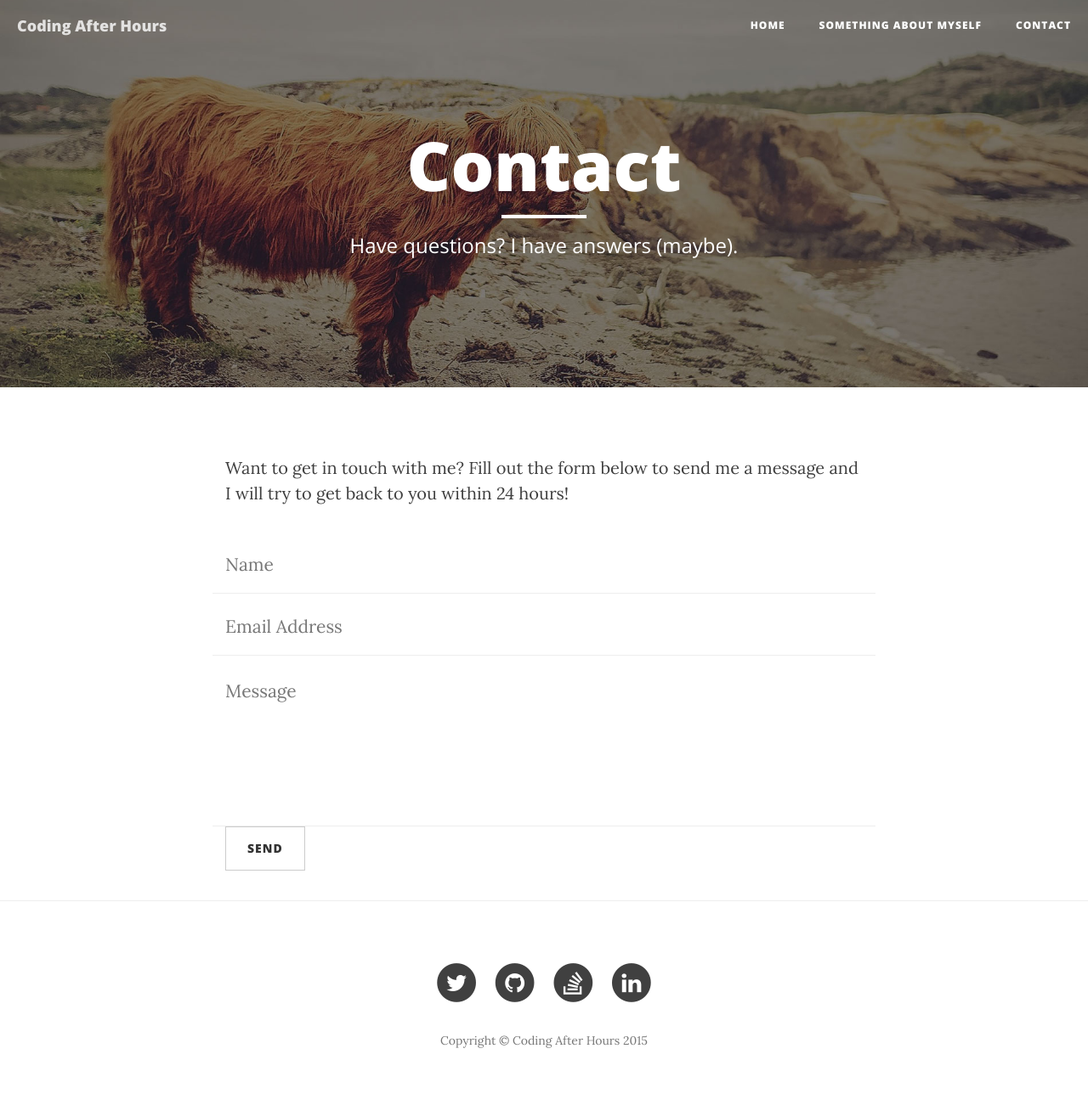
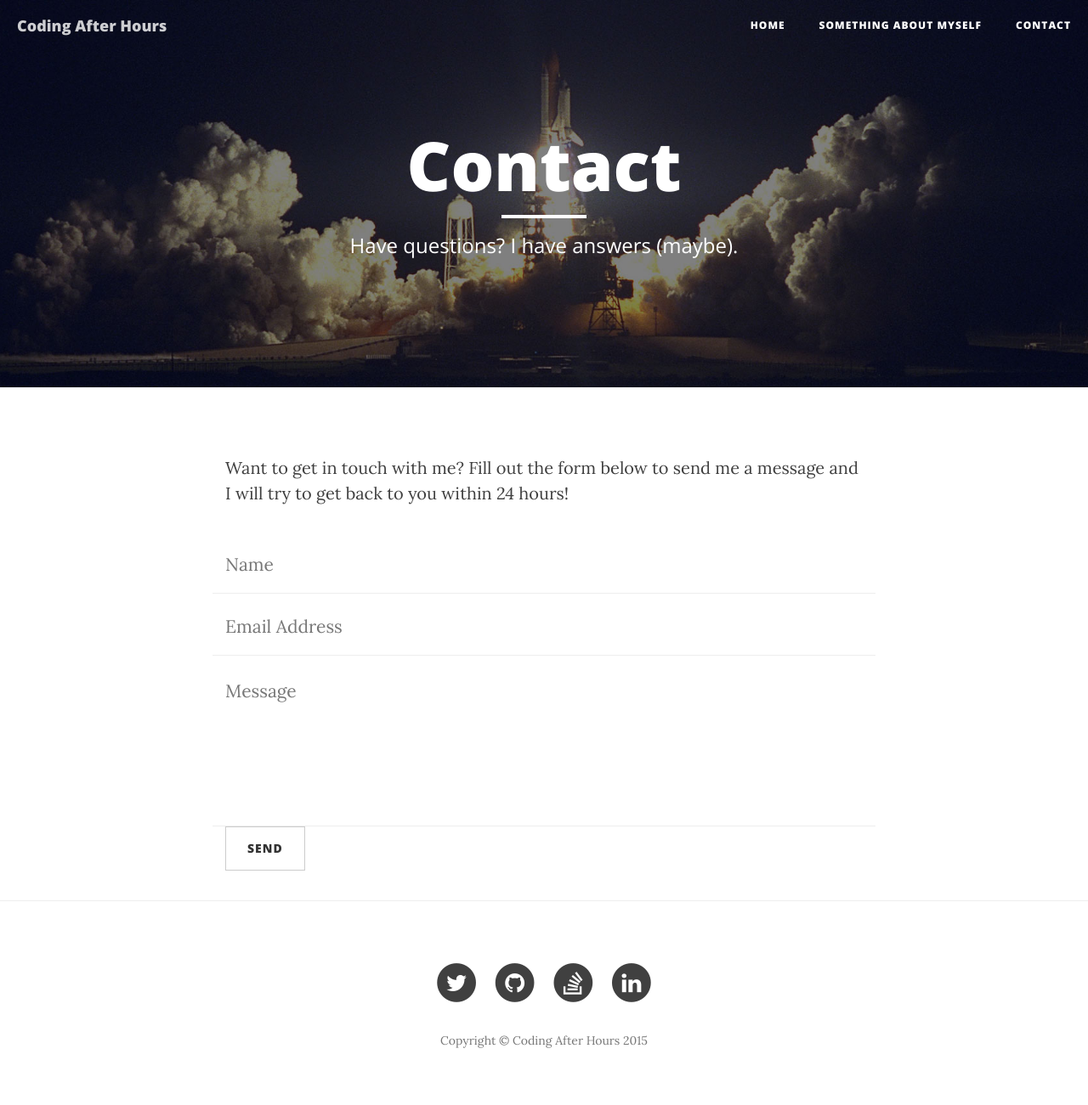
Before and after one commit to hjgraca/hjgraca.github.io-old, a Jekyll site: the page built from contact.html, in a window 1280 px wide. Shown: the whole page at 85% size. Built offline with Jekyll 4.4.1, drawn with Linux system fonts in a browser that asks for light colours; nearby versions of some CDN libraries.

Commit message:
change contact background

```diff
--- a/contact.html
+++ b/contact.html
@@ -2,7 +2,7 @@
 layout: page
 title: "Contact"
 description: "Have questions? I have answers (maybe)."
-header-img: "img/contact-bg.jpg"
+header-img: "img/post-bg-04.jpg"
 ---
 
 <p>Want to get in touch with me? Fill out the form below to send me a message and I will try to get back to you within 24 hours!</p>
```
